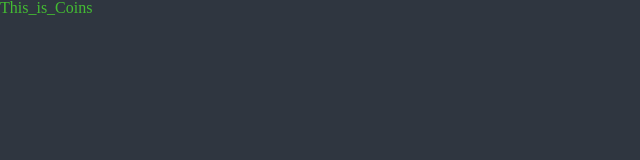
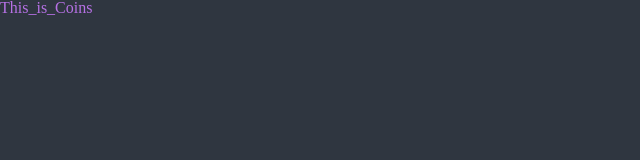
Before and after one commit to HelloCoovi/nomad-react_master, a React (Vite) app: page / in a window 1280 px wide. Shown: the top 160 px of the page, without its empty margins (0-640 px from the left). Built offline with nearby package versions, Linux system fonts and the light colour scheme.

Commit message:
ci 테스트

```diff
--- a/src/theme.ts
+++ b/src/theme.ts
@@ -3,5 +3,5 @@ import { DefaultTheme } from "styled-components";
 export const theme: DefaultTheme = {
   bgColor: "#2f3640",
   textColor: "#f5f6fa",
-  accentColor: "#44bd32",
+  accentColor: "#B771E5",
 };
```
